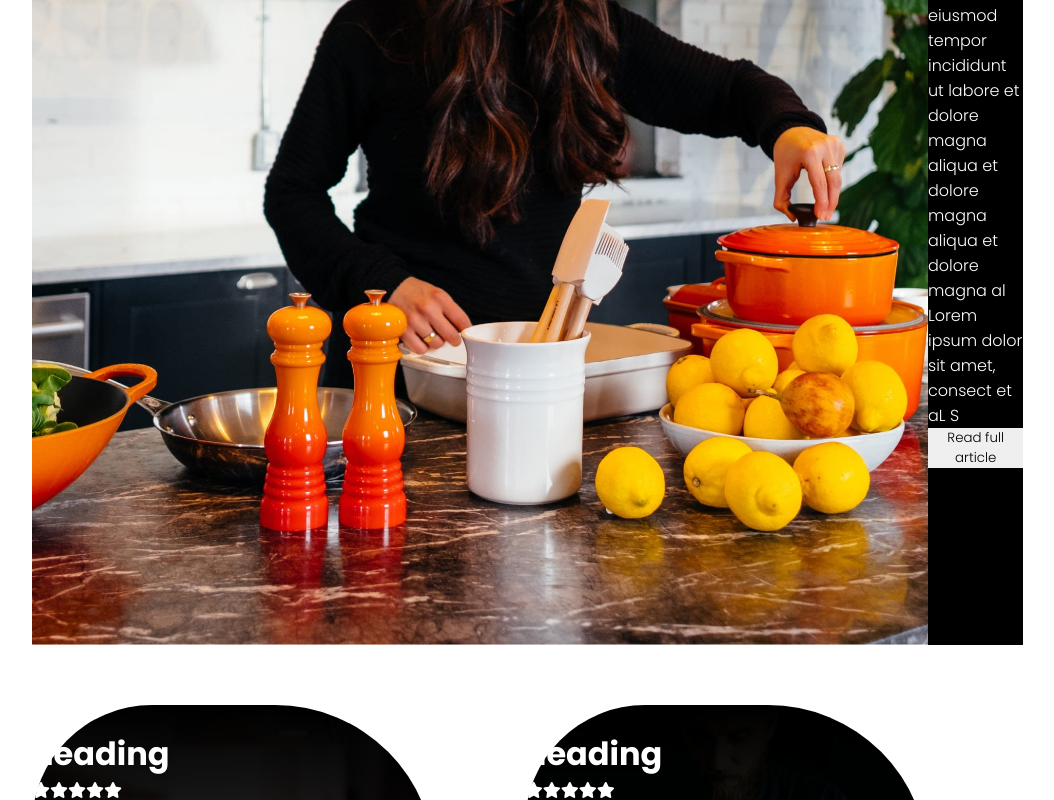
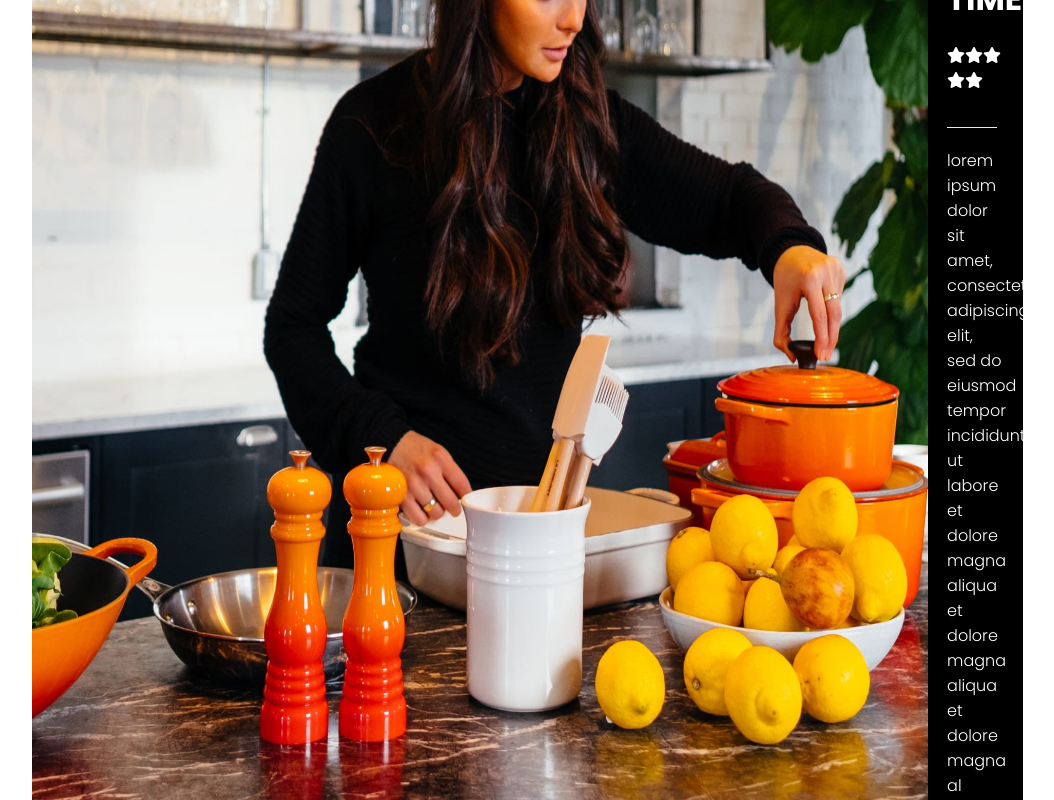
Before and after one commit to Pirisinu/proj-html-vuejs, a Vue app: page / in a window 1280 px wide. Shown: the part 3260-4060 px from the top of the page, without its empty margins (160-1214 px from the left). Built offline with nearby package versions, Linux system fonts and the light colour scheme; a web font is replaced by a local one.

Commit message:
[ADD]SectionCritics

```diff
--- a/src/components/Footer.vue
+++ b/src/components/Footer.vue
@@ -43,7 +43,7 @@ export default {
 </template>
 
 <style lang="scss" scoped>
-@use '../scss/main.scss' as *;
+
 
 footer{
   .img-back{
@@ -55,7 +55,7 @@ footer{
     display: flex;
     justify-content: center;
     align-items: center;
-    color: $white;
+    color: white;
 
     .footer-container{
       height: 50%;
@@ -84,10 +84,10 @@ footer{
           height: 50px;
           width: 50px;
           margin: 10px;
-          background-color: $white;
+          background-color: white;
           display: flex;
           justify-content: center;
-          color: $black;
+          color: black;
           i{
             font-size: 1.5rem;
             line-height: 58px;
@@ -98,8 +98,8 @@ footer{
   }
   .bottom{
     height: 75px;
-    background-color: $black;
-    color: $white;
+    background-color: black;
+    color: white;
     display: flex;
     justify-content: center;
     align-items: center;
--- a/src/components/card/CriticsCard.vue
+++ b/src/components/card/CriticsCard.vue
@@ -21,15 +21,51 @@ export default {
       </span>
       <div class="line"></div>
       <p class="description">{{ description }}</p>
-      <button @click="buttonClick">{{ buttonText }}</button>
+      <button>{{ buttonText }}</button>
     </div>
   </div>
 
 </template>
 
 <style lang="scss" scoped>
+
   .card-box{
     color: white;
+    display: flex;
+    justify-content: center;
+    align-items: center;
+    .card{
+      height: 70%;
+      width: 60%;
 
+      display: flex;
+      flex-direction: column;
+      .name,
+      .heading,
+      .star-container,
+      .line,
+      .description{
+        margin-bottom: 20px;
+      }
+      .name{
+        color: #e8e8e8;
+        text-transform: uppercase;
+        font-size: .8;
+      }
+      .heading{
+        text-transform: uppercase;
+      }
+      button{
+        background-color: rgba(255, 255, 255, 0);
+        border: 1px solid white;
+        width: 50%;
+        padding: 10px;
+        color: white;
+        text-transform: uppercase;
+        &:hover{
+          background-color: rgba(255, 255, 255, 0.1);
+        }
+      }
+    }
   }
 </style>
--- a/src/components/section/SectionCritics.vue
+++ b/src/components/section/SectionCritics.vue
@@ -25,16 +25,16 @@ export default {
     <div class="container-ltl-card">
       <CriticsCard
       class="ltl-card mary"
-      :name="'name'"
-      :heading="'heading'"
-      :description="'description'"
+      :name="'mary maxey'"
+      :heading="'the guardian'"
+      :description="'lorem ipsum dolor sit amet, consectetur adipiscing elit, sed do eiusmod tempor incididunt ut labore et dolore magna aliqua et dolore magna aliqua et dolore magna al Lorem ipsum dolor sit amet, consect et aL S'"
       :buttonText="'Read full article'"
       />
       <CriticsCard
       class="ltl-card patrick"
-      :name="'name'"
-      :heading="'heading'"
-      :description="'description'"
+      :name="'patrick monroe'"
+      :heading="'globe and mail'"
+      :description="'lorem ipsum dolor sit amet, consectetur adipiscing elit, sed do eiusmod tempor incididunt ut labore et dolore magna aliqua et dolore magna aliqua et dolore magna al Lorem ipsum dolor sit amet, consect et aL S'"
       :buttonText="'Read full article'"
       />
     </div>
```
